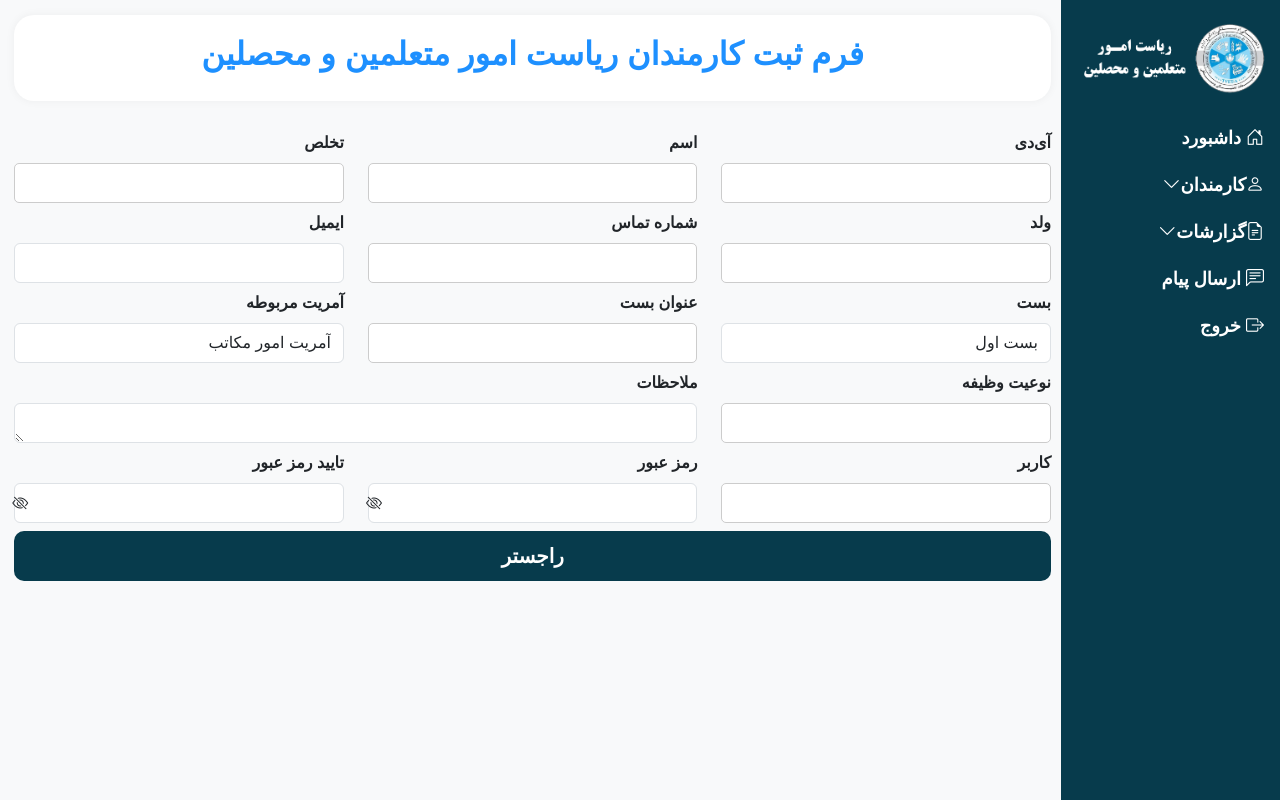
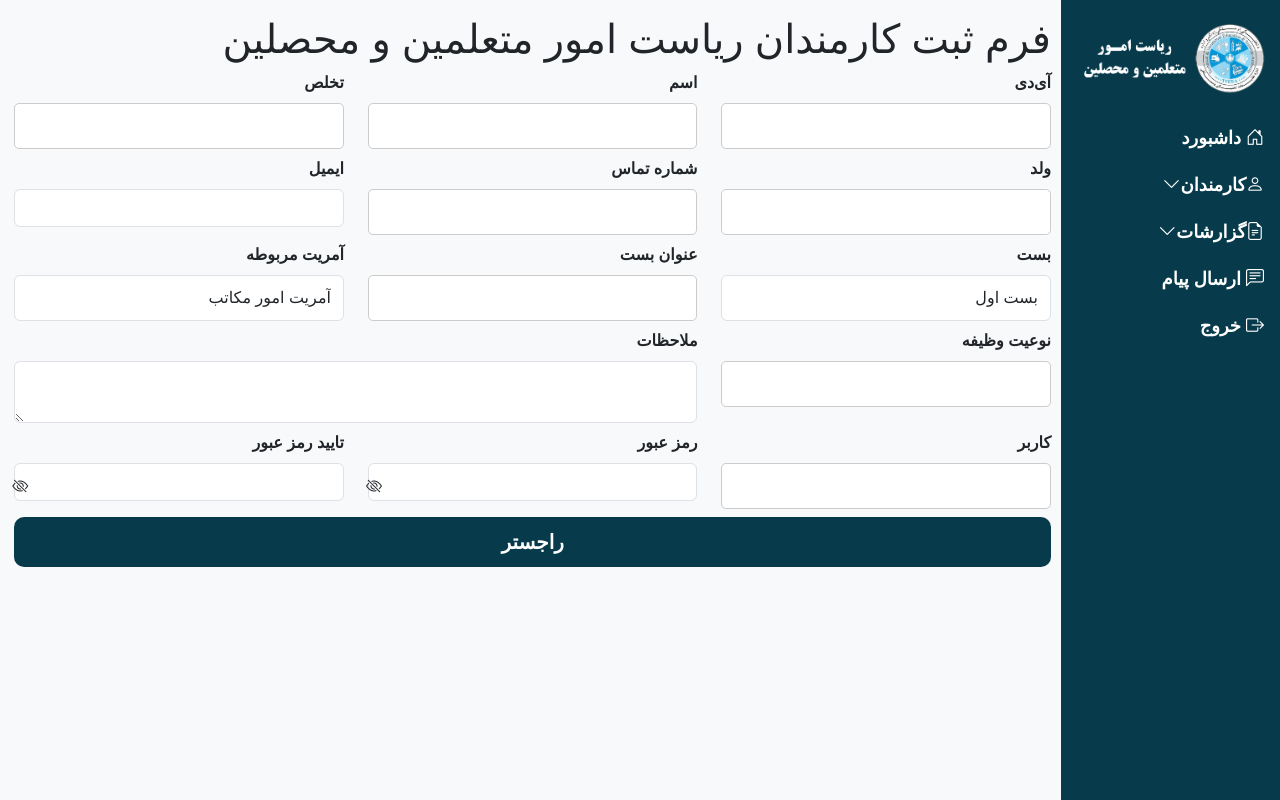
Before and after one commit to komailmohammady/Pro, a PHP site: page /dashboardpages/EmployeeRegister.php in a window 1280 px wide. Run offline with PHP 8.4, Linux system fonts and the light colour scheme.

Commit message:
Update File

```diff
--- a/dashboardpages/EmployeeRegister.php
+++ b/dashboardpages/EmployeeRegister.php
@@ -9,47 +9,6 @@
     <link rel="stylesheet" href="../Css/dash.css" type="text/css">
     <link rel="stylesheet" href="../Css/Employee_Report.css" type="text/css">
     <script src="../js/script.js"></script>
-    <style>
-        body {
-            background-color: #f8f9fa;
-        }
-        .form-control {
-            height: 40px;
-        }
-        .sidebar {
-            height: 100vh;
-            overflow-y: auto;
-        }
-        .main-content {
-            padding: 20px;
-        }
-        .header {
-            text-align: center;
-            margin-bottom: 30px;
-            background: white;
-            box-shadow: 0 0 10px rgba(0, 0, 0, 0.05);
-            color: DodgerBlue;
-            padding: 20px;
-            border-radius: 20px;
-        }
-        .header h1 {
-            font-size: 2rem;
-            font-weight: bold;
-        }
-        .btn {
-            padding: 10px;
-            background-color: DodgerBlue;
-            color: white;
-            border: none;
-            border-radius: 5px;
-            font-size: 20px;
-            cursor: pointer;
-            transition: background-color 0.3s;
-            font-family: 'B Nazanin';
-            font-weight: bold;
-            width: 330px;
-        }
-    </style>
 </head>
 <body dir="rtl">
 <div class="container-fluid">
```
Also changed, not shown: dashboardpages/ShowEmployee.php (+0 -26 lines).
